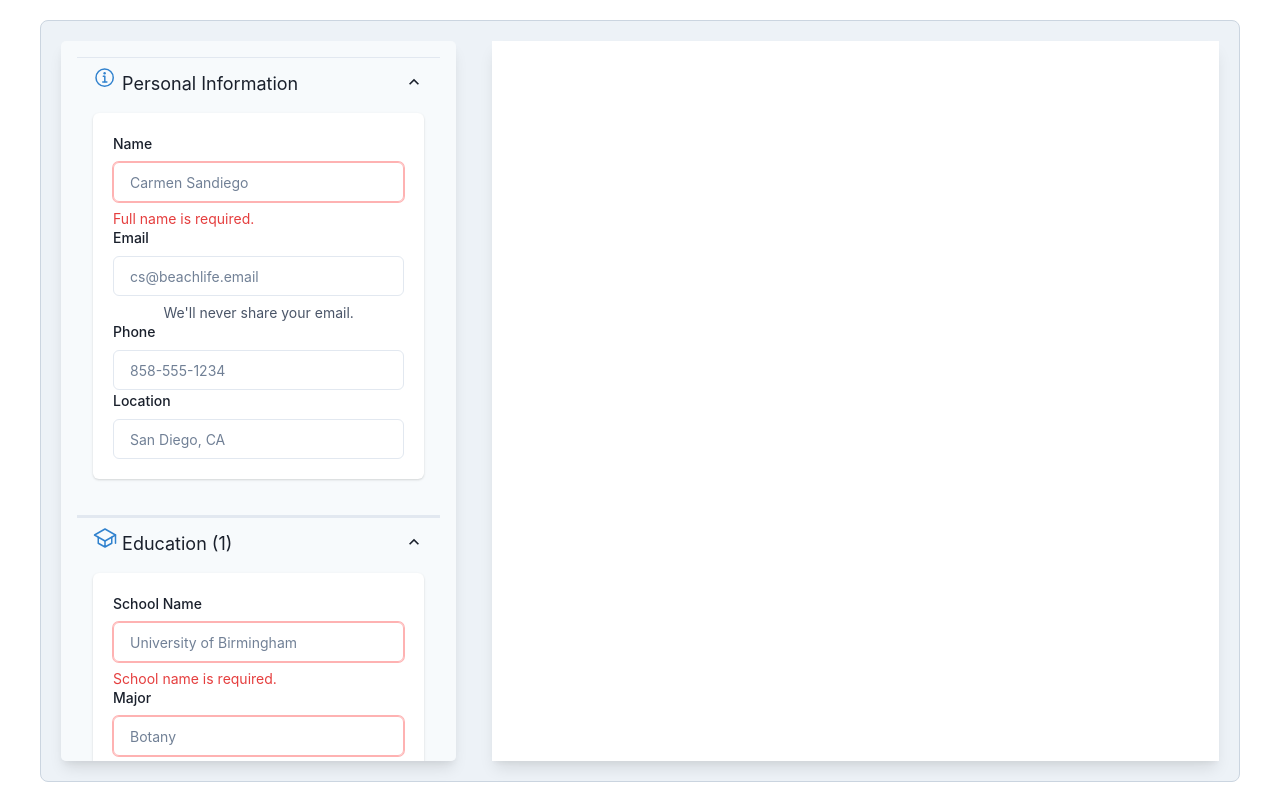
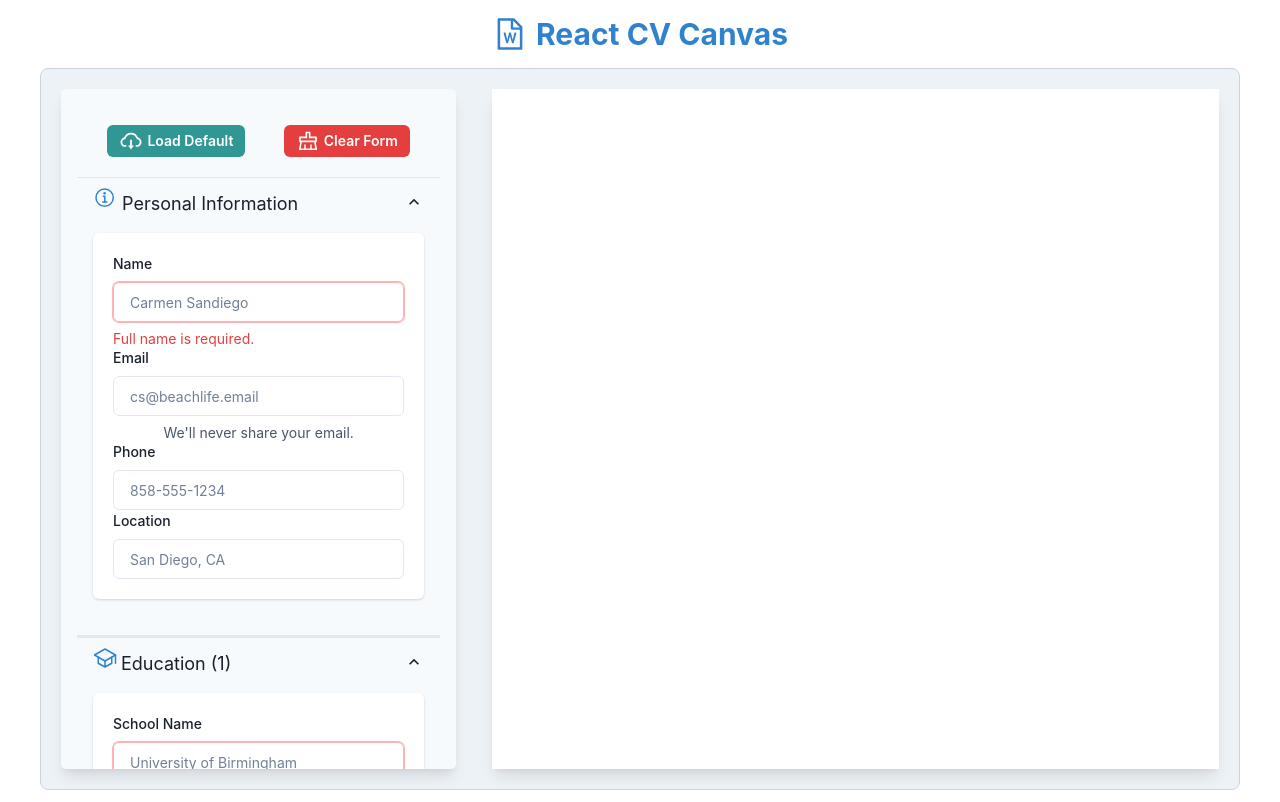
Before and after one commit to angelr1076/React-CV-App, a React (Vite) app: page / in a window 1280 px wide. Built offline with nearby package versions, Linux system fonts and the light colour scheme.

Commit message:
Added icons to all buttons and a header and icon to the project

```diff
--- a/src/App.jsx
+++ b/src/App.jsx
@@ -2,11 +2,28 @@ import './assets/styles/style.css';
 import { CVProvider } from './contexts/CVContext';
 import { CVForm } from './components/CVForm';
 import { CVDisplay } from './components/CVDisplay';
-import { Box } from '@chakra-ui/react';
+import { Heading, Box, Flex, Icon } from '@chakra-ui/react';
+import { AiOutlineFileWord } from 'react-icons/ai';
 
 function App() {
   return (
     <CVProvider>
+      <Box>
+        <Heading
+          className='header'
+          as='h1'
+          size='lg'
+          textAlign='center'
+          mt={4}
+          mb={4}
+          color='blue.500'
+          backdropBlur={4}>
+          <Flex align='center' justifyContent='center'>
+            <Icon as={AiOutlineFileWord} boxSize={9} mr={2} />
+            <Box>React CV Canvas</Box>
+          </Flex>
+        </Heading>
+      </Box>
       <Box
         className='main'
         border='1px'
--- a/src/assets/styles/style.css
+++ b/src/assets/styles/style.css
@@ -40,7 +40,7 @@ body {
 
 .form-container {
   overflow-y: auto;
-  height: 90vh;
+  height: 85vh;
 }
 
 .label {
--- a/src/components/CVForm.jsx
+++ b/src/components/CVForm.jsx
@@ -3,12 +3,16 @@ import { CVContext } from '../contexts/CVContext';
 import { GeneralInfo } from './GeneralInfo';
 import { EducationalExp } from './EducationalExp';
 import { PracticalExp } from './PracticalExp';
-import { Box, Button } from '@chakra-ui/react';
+import { Box, Button, HStack, Icon } from '@chakra-ui/react';
+import { AiOutlineCloudDownload, AiOutlineClear } from 'react-icons/ai';
+import { IoAddCircleOutline } from 'react-icons/io5';
 
 function CVForm() {
   const {
     generalInfo,
     education,
+    loadDefaultState,
+    handleClear,
     experience,
     isSubmitted,
     handleGeneralInfoChange,
@@ -23,6 +27,19 @@ function CVForm() {
   } = useContext(CVContext);
   return (
     <Box>
+      <Box className='btn-container' mt={5} mb={5}>
+        {isSubmitted ? null : (
+          <HStack justify='space-evenly' mb={4}>
+            <Button colorScheme='teal' size='sm' onClick={loadDefaultState}>
+              <Icon as={AiOutlineCloudDownload} boxSize={6} mr={1} /> Load
+              Default
+            </Button>
+            <Button colorScheme='red' size='sm' onClick={handleClear}>
+              <Icon as={AiOutlineClear} boxSize={6} mr={1} /> Clear Form
+            </Button>
+          </HStack>
+        )}
+      </Box>
       <Box className='form-group'>
         <GeneralInfo
           info={generalInfo}
@@ -47,6 +64,7 @@ function CVForm() {
               size='sm'
               variant='outline'
               onClick={handleAddEducation}>
+              <Icon as={IoAddCircleOutline} boxSize={6} mr={1} />
               Add Education
             </Button>
           </Box>
@@ -69,13 +87,15 @@ function CVForm() {
               size='sm'
               variant='outline'
               onClick={handleAddExperience}>
+              <Icon as={IoAddCircleOutline} boxSize={6} mr={1} />
               Add Experience
             </Button>
           </Box>
         )}
         <Box className='btn-container' mt={5}>
+          <Box className='button-container'>
             <Button
-            colorScheme={isSubmitted ? 'teal' : 'messenger'}
+              colorScheme={isSubmitted ? 'yellow' : 'messenger'}
               size='md'
               mt={6}
               onClick={isSubmitted ? handleEdit : handleSubmit}>
@@ -84,6 +104,7 @@ function CVForm() {
           </Box>
         </Box>
       </Box>
+    </Box>
   );
 }
 
--- a/src/components/EducationalExp.jsx
+++ b/src/components/EducationalExp.jsx
@@ -17,6 +17,7 @@ import {
   Icon,
 } from '@chakra-ui/react';
 import { IoSchoolOutline } from 'react-icons/io5';
+import { AiFillDelete } from 'react-icons/ai';
 
 function EducationalExp({
   education,
@@ -39,7 +40,12 @@ function EducationalExp({
           <h2>
             <AccordionButton>
               <Box as='span' flex='1' textAlign='left' fontSize='lg'>
-                <Icon as={IoSchoolOutline} boxSize={6} color='blue.500' />{' '}
+                <Icon
+                  as={IoSchoolOutline}
+                  boxSize={6}
+                  color='blue.500'
+                  mr={1}
+                />
                 Education ({index + 1})
               </Box>
               <AccordionIcon />
@@ -132,6 +138,7 @@ function EducationalExp({
                     size='sm'
                     disabled={isSubmitted}
                     onClick={() => handleDeleteEducation(education.id)}>
+                    <Icon as={AiFillDelete} boxSize={5} mr={1} />
                     Delete
                   </Button>
                 )}
--- a/src/components/PracticalExp.jsx
+++ b/src/components/PracticalExp.jsx
@@ -18,6 +18,7 @@ import {
   Icon,
 } from '@chakra-ui/react';
 import { MdWorkOutline } from 'react-icons/md';
+import { AiFillDelete } from 'react-icons/ai';
 
 function PracticalExp({
   experience,
@@ -41,7 +42,7 @@ function PracticalExp({
           <h2>
             <AccordionButton>
               <Box as='span' flex='1' textAlign='left' fontSize='lg'>
-                <Icon as={MdWorkOutline} boxSize={6} color='blue.500' />{' '}
+                <Icon as={MdWorkOutline} boxSize={6} color='blue.500' mr={1} />
                 Experience ({index + 1})
               </Box>
               <AccordionIcon />
@@ -147,6 +148,7 @@ function PracticalExp({
                     colorScheme='red'
                     size='sm'
                     onClick={() => handleDeleteExperience(experience.id)}>
+                    <Icon as={AiFillDelete} boxSize={5} mr={1} />
                     Delete
                   </Button>
                 )}
--- a/src/contexts/CVContext.jsx
+++ b/src/contexts/CVContext.jsx
@@ -29,6 +29,57 @@ const CVProvider = ({ children }) => {
 
   const handleGeneralInfoChange = updatedInfo => {
     setGeneralInfo(updatedInfo);
+  };
+
+  const loadDefaultState = () => {
+    setGeneralInfo({
+      name: 'Carmen Sandiego',
+      email: 'cs@beachlife.email',
+      phone: '858 555 1234',
+      location: 'San Diego, CA',
+    });
+    setEducation([
+      {
+        id: uuidv4(),
+        schoolName: 'University of Birmingham',
+        major: 'Botany',
+        dateFrom: '2011-09-01',
+        dateTo: '2015-06-30',
+      },
+    ]);
+    setExperience([
+      {
+        id: uuidv4(),
+        companyName: `Myrtle's Plants`,
+        positionTitle: 'Chief Botanist',
+        responsibilities:
+          'Botanical Specialist with over 6 years experience inspecting and classifying plant specimens. Skills include operating microscopes, identifying rare blooms, measuring soil pH, and meticulously recording data. Known for staying upbeat and humming showtunes while performing routine pruning and maintenance. Seeking new role leveraging botanical expertise and positive attitude.',
+        dateFrom: '2015-07-01',
+        dateTo: '2023-06-30',
+      },
+    ]);
+  };
+
+  const handleClear = () => {
+    setGeneralInfo({
+      name: '',
+      email: '',
+      phone: '',
+      location: '',
+    });
+    setEducation([
+      { id: uuidv4(), schoolName: '', major: '', dateFrom: '', dateTo: '' },
+    ]);
+    setExperience([
+      {
+        id: uuidv4(),
+        companyName: '',
+        positionTitle: '',
+        responsibilities: '',
+        dateFrom: '',
+        dateTo: '',
+      },
+    ]);
   };
 
   const handleAddEducation = () => {
@@ -87,6 +138,8 @@ const CVProvider = ({ children }) => {
   const value = {
     generalInfo,
     setGeneralInfo,
+    loadDefaultState,
+    handleClear,
     education,
     setEducation,
     experience,
--- a/src/main.jsx
+++ b/src/main.jsx
@@ -8,7 +8,7 @@ import { Box } from '@chakra-ui/react';
 ReactDOM.createRoot(document.getElementById('root')).render(
   <React.StrictMode>
     <ChakraProvider>
-      <Box p={5} borderRadius={5}>
+      <Box>
         <App />
       </Box>
     </ChakraProvider>
```
Lines whose indentation alone changed are shown as unchanged.
